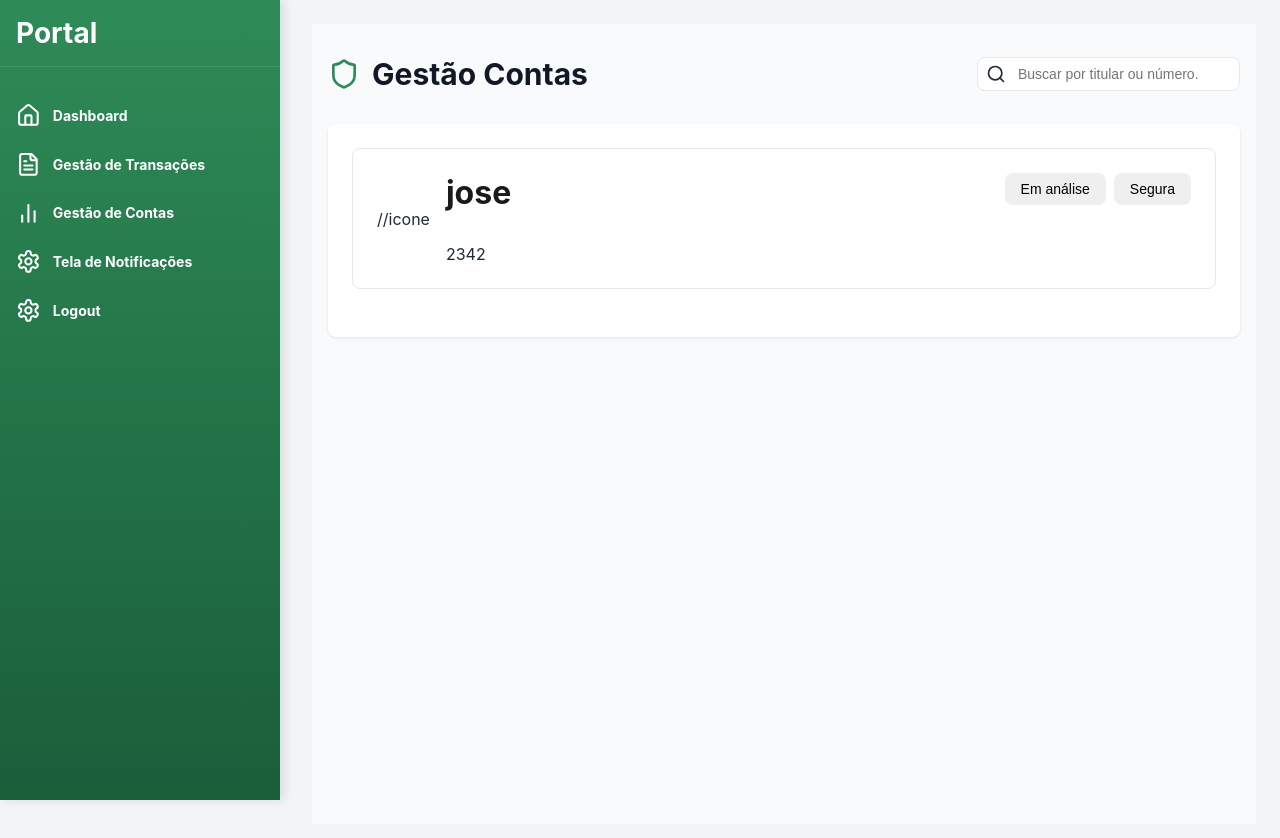
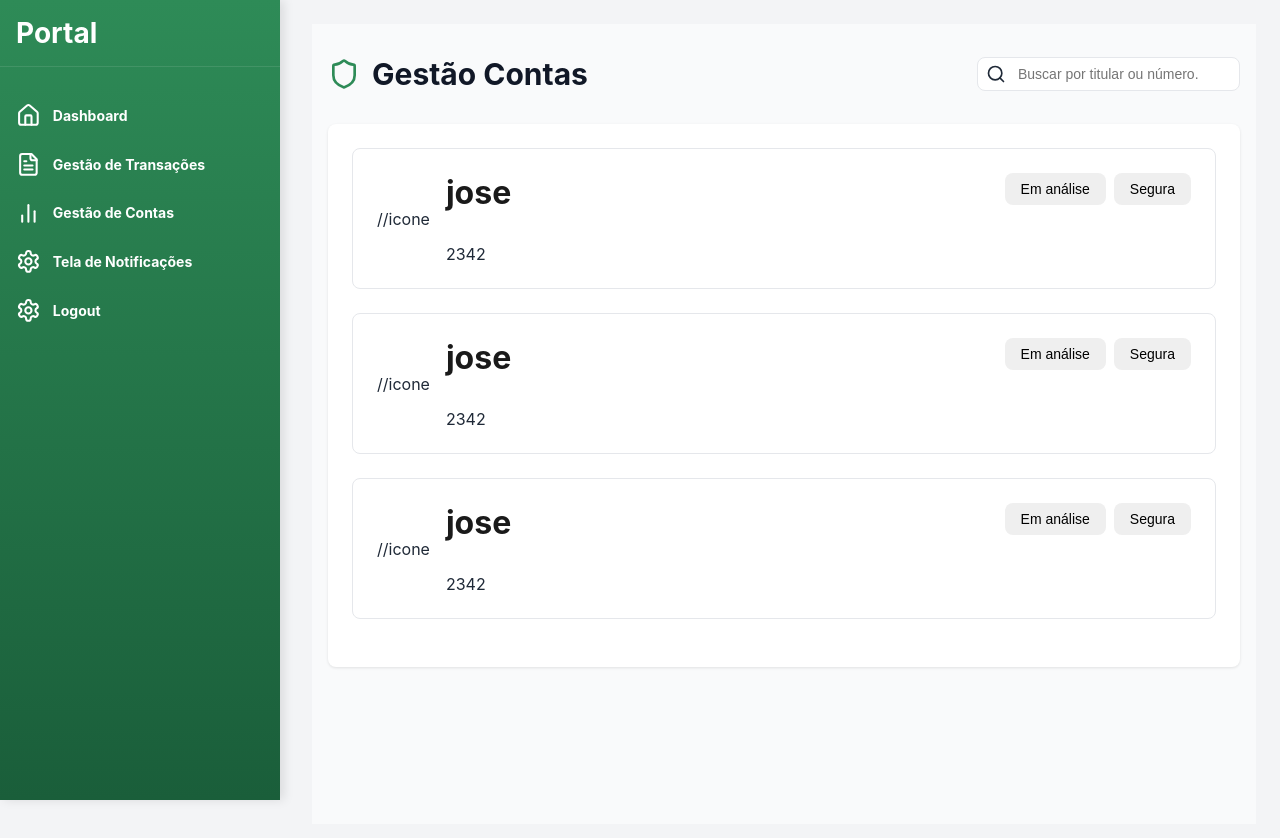
Before and after one commit to RusthenRonald2006/Portal-de-analise-em-anomalias-transacionais, a React (Create React App) app in the folder detec-anomalias/: page /gestaocontas in a window 1280 px wide. Shown: the top 838 px of the page. Built offline with nearby package versions, Linux system fonts and the light colour scheme; the HTML template or start-up script is replaced by a standard one.

Commit message:
usando map para iterar sobre todas as contas dentro do array de objetos

```diff
--- a/detec-anomalias/src/components/Pages/GestaoContas.js
+++ b/detec-anomalias/src/components/Pages/GestaoContas.js
@@ -68,6 +68,7 @@ function GestaoContas(){
                         </div>
 
                         <div className={styles.accounts_list}>
+                            {contas.map(()=>(
                             <div className={styles.account_item}>
                                 <div className={styles.account_header}>
                                     <div className={styles.account_info}>
@@ -84,6 +85,8 @@ function GestaoContas(){
                                     </div>
                                 </div>
                             </div>
+                            ))}
+
                         </div>
                     </div>
                 </div>
```
